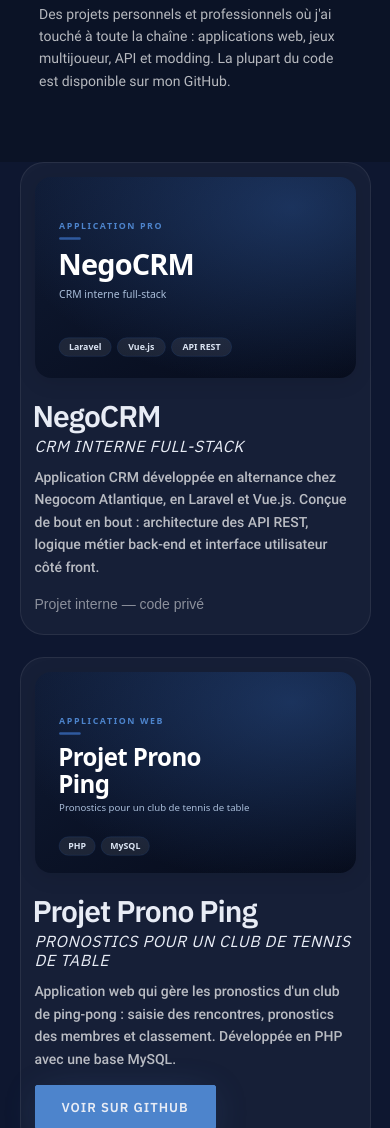
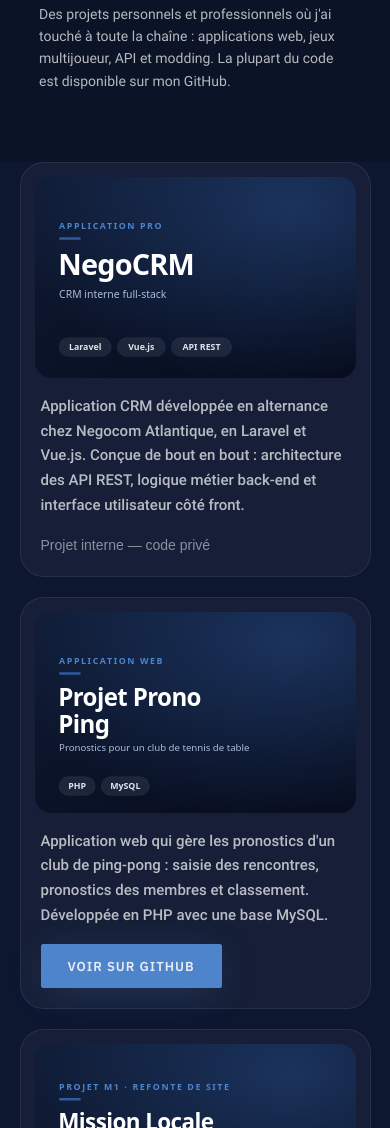
Before and after one commit to tombury59/Portfolio., a website: page app/index.html in a window 390 px wide. Shown: the part 7020-8148 px from the top of the page. Drawn offline with Linux system fonts and the light colour scheme.

Commit message:
correction readme + credit, suite changement responsive

```diff
--- a/app/css/project-styles.css
+++ b/app/css/project-styles.css
@@ -421,3 +421,57 @@ p.additional-text { color: rgba(255, 255, 255, 0.55); }
   .mobile-only { display: inline; }
   .skillbar-title { font-size: 2rem; letter-spacing: -0.05rem; max-width: 78%; }
 }
+
+/* =====================================================
+   Projects: card grid (replaces the zig-zag image/text rows)
+   ===================================================== */
+#works .inner__block.no-padding {
+  display: grid; grid-template-columns: 1fr; gap: 2.4rem;
+  padding: 0 10% 8rem;
+}
+@media (min-width: 769px) and (max-width: 1199px) {
+  #works .inner__block.no-padding { grid-template-columns: repeat(2, 1fr); }
+}
+@media (min-width: 1200px) { #works .inner__block.no-padding { padding: 0 8rem 8rem; } }
+@media (min-width: 1400px) { #works .inner__block.no-padding { padding: 0 10rem 8rem; } }
+@media (max-width: 768px)  { #works .inner__block.no-padding { padding: 0 5% 8rem; gap: 2rem; } }
+
+#works .inner__container.project-container {
+  margin: 0; padding: 1.4rem;
+  display: flex; flex-direction: column;
+  background: rgba(255, 255, 255, 0.035);
+  border: 1px solid rgba(255, 255, 255, 0.08);
+  border-radius: 24px;
+  transition: transform 0.35s cubic-bezier(0.2, 0.8, 0.2, 1), border-color 0.35s, background-color 0.35s;
+}
+#works .inner__container.project-container:hover {
+  transform: translateY(-4px);
+  border-color: rgba(77, 132, 204, 0.5);
+  background-color: rgba(77, 132, 204, 0.06);
+}
+#works .project-container .row,
+#works .project-container .row.flex-row-reverse {
+  flex: 1; flex-direction: column !important; margin: 0; --bs-gutter-x: 0;
+}
+#works .project-container .row > [class*="col-"] {
+  width: 100%; max-width: 100%; flex: 0 0 auto; padding: 0;
+}
+#works .project-container .row > [class*="col-"]:last-child { flex: 1 1 auto; }
+
+#works .project-image-container { margin: 0 0 1.6rem; border-radius: 16px; box-shadow: none; }
+#works .project-details { display: flex; flex-direction: column; height: 100%; padding: 0 0.6rem 0.6rem; }
+#works .project-details h3 { font-size: 2.6rem; line-height: 1.15; margin-bottom: 0.6rem; }
+#works .project-details h5 {
+  font-size: 1.2rem; font-style: normal; letter-spacing: 0.14rem; text-transform: uppercase;
+  color: #4d84cc; margin-bottom: 1.2rem;
+}
+#works .project-details p { font-size: 1.5rem; line-height: 1.65; margin-bottom: 1.6rem; }
+#works .project-details .btn,
+#works .project-details .inputs-description { margin-top: auto; align-self: flex-start; }
+
+/* The cover image already shows title, subtitle and stack: keep them for screen readers only */
+#works .project-details h3,
+#works .project-details h5 {
+  position: absolute; width: 1px; height: 1px; margin: -1px; padding: 0;
+  overflow: hidden; clip: rect(0, 0, 0, 0); white-space: nowrap; border: 0;
+}
```
Also changed, not shown: README.md.
